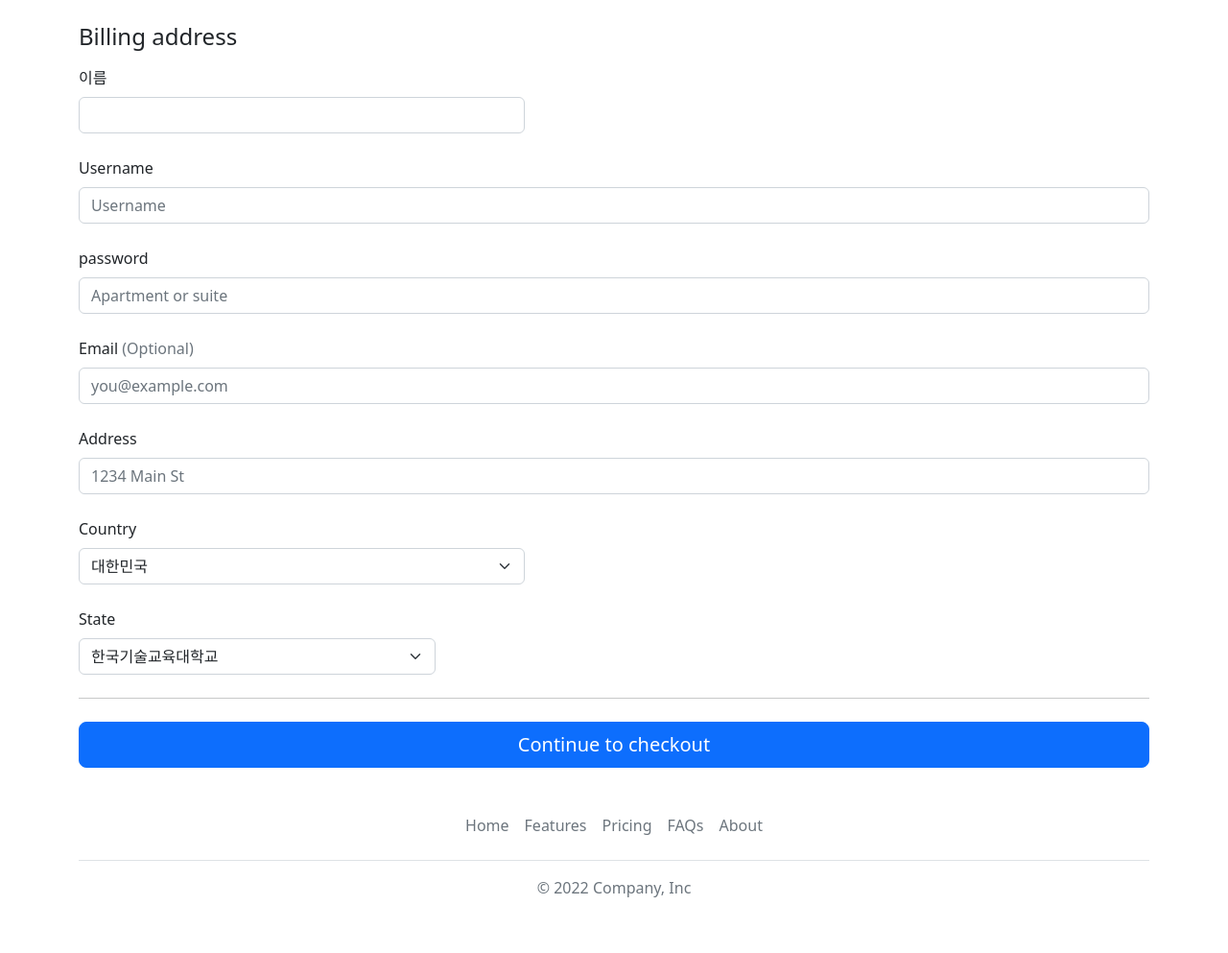
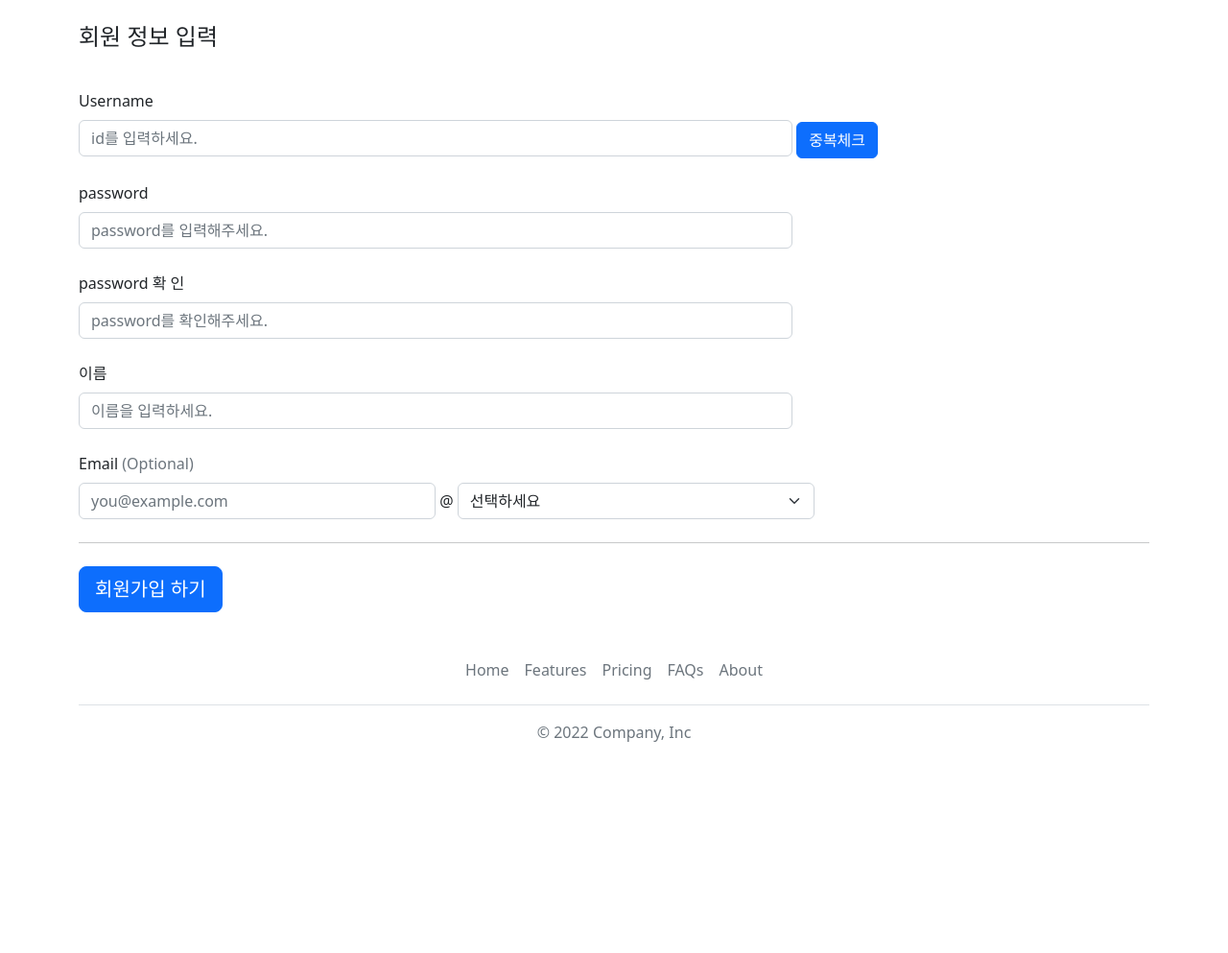
Before and after one commit to SepYoKim6745/SepYo, a PHP site: page /login_form.php in a window 1280 px wide. Shown: the part 72-1065 px from the top of the page at 96% size. After the commit the page ends 845 px from the top, so only its background shows below. Run offline with PHP 8.4, Linux system fonts and the light colour scheme.

Commit message:
아이디 중복 체크

```diff
--- a/project/header.php
+++ b/project/header.php
@@ -18,8 +18,8 @@
         </form>
 
         <div class="text-end">
-          <button type="button" class="btn btn-outline-light me-2" onClick="location.href='login_form.php'">Login</button>
-          <button type="button" class="btn btn-warning">Sign-up</button>
+          <button type="button" class="btn btn-outline-light me-2">Login</button>
+          <button type="button" class="btn btn-warning" onClick="location.href='login_form.php'">Sign-up</button>
         </div>
       </div>
     </div>
--- a/project/member_form.php
+++ b/project/member_form.php
@@ -1,40 +1,140 @@
+<script>
+
+  function check_input(){
+      if(!document.member_form.id.value){
+        alert("아이디를 입력하세요!");
+        document.member_form.id.focus();
+        return;
+      }
+
+      if(!document.member_form.pass.value){
+        alert("비밀번호를 입력하세요!");
+        document.member_form.pass.focus();
+        return;
+      }
+
+      if(!document.member_form.pass_confirm.value){
+        alert("비밀번호 확인을 입력하세요!");
+        document.member_form.pass_confirm.focus();
+        return;
+      }
+
+      if(!document.member_form.name.value){
+        alert("이름을 입력하세요!");
+        document.member.form.name.focus();
+        return;
+      }
+
+      if(!document.member_form.email1.value){
+        alert("이메일을 입력하세요!");
+        document.member_form.email1.focus();
+        return;
+      }
+
+      if(!document.member_form.email2.value){
+        alert("이메일을 입력하세요!");
+        document.member_form.email2.focus();
+        return;
+      }
+
+      if(document.member_form.pass.value != document.member_form.pass_confirm.value){
+        alert("비밀번호가 일치하지 않습니다.\n다시 입력해주세요!");
+        document.member_form.pass.focus();
+        document.member_form.pass.select();
+        return;
+      }
+
+      document.member_form.submit();
+  }
+
+  function reset_form(){
+    document.member_form.id.value = "";
+    document.member_form.pass.value = "";
+    document.member_form.pass_confirm.value = "";
+    document.member_form.name.value = "";
+    document.member_form.email1.value = "";
+    document.member_form.email2.value = "";
+    document.member_form.id.focus();
+    return;
+  }
+
+  function check_id(){
+    window.open("member_check_id.php?id=" + document.member_form.id_form.value, "IDcheck", "left=700, top=300, width=350, height=200, scrollbars=no, resizeable=yes");
+  }
+</script>
 <div class="container">
       <div class="col-12">
         <br>
-        <h4 class="mb-3">Billing address</h4>
-        <form class="needs-validation" method="post" action="member_insert.php" novalidate="">
-            <div class="col-sm-5">
-              <label for="name_form" class="form-label">이름</label>
-              <input type="text" class="form-control" id="name_form" placeholder="" value="" required="">
-              <div class="invalid-feedback">
-                Valid last name is required.
-              </div>
-            </div>
+        <h4 class="mb-3">회원 정보 입력</h4>
+        <form name="member_form"class="needs-validation" method="post" action="member_insert.php" novalidate="">
             <br>
-            <div class="col-12">
-              <label for="username_form" class="form-label">Username</label>
+            <!-- id -->
+            <div class="col-8" style="display : inline-block;">
+              <label for="id_form" class="form-label">Username</label>
               <div class="input-group has-validation">
-                <input type="text" class="form-control" id="username_form" placeholder="Username" required="">
+                <input type="text" name="id" class="form-control" id="id_form" placeholder="id를 입력하세요." required="">
               <div class="invalid-feedback">
                   Your username is required.
                 </div>
               </div>
             </div>
+            <!-- 중복체크 btn -->
+            <input class="btn btn-primary" type="button" id="button1" onclick="check_id();" value="중복체크" />
+
             <br>
-            <div class="col-12">
+            <br>
+            <!-- password -->
+            <div class="col-sm-8">
               <label for="pass_form" class="form-label">password</label>
-              <input type="password" class="form-control" id="pass_form" placeholder="Apartment or suite">
+              <input type="password" name="pass" class="form-control" id="pass_form" placeholder="password를 입력해주세요.">
             </div>
+
             <br>
-            <div class="col-12">
+            <!-- password confirm -->
+            <div class="col-sm-8">
+              <label for="pass_confirm_form" class="form-label">password 확 인</label>
+              <input type="password" name="pass_confirm" class="form-control" id="pass_confirm_form" placeholder="password를 확인해주세요.">
+            </div>
+
+            <br>
+            <!-- name -->
+            <div class="col-sm-8">
+              <label for="name_form" class="form-label">이름</label>
+              <input type="text" name="name" class="form-control" id="name_form" placeholder="이름을 입력하세요." value="" required="">
+
+              <!-- <div class="invalid-feedback">
+                Valid last name is required.
+              </div> -->
+            </div>
+
+            <br>
+
+            <!-- email -->
+            <div class="col-4" style="display : inline-block;">
               <label for="email_form" class="form-label">Email <span class="text-muted">(Optional)</span></label>
-              <input type="email" class="form-control" id="email_form" placeholder="you@example.com">
+              <input type="email" class="form-control col-sm-4" id="email_form" placeholder="you@example.com" name="email1">
               <div class="invalid-feedback">
                 Please enter a valid email address for shipping updates.
               </div>
             </div>
+            @
+            <div class="col-sm-4" style="display : inline-block;">
+              <select class="form-select" aria-label="Default select example" name="email2">
+                <option value="" selected>선택하세요</option>
+                <option value="naver.com">naver.com</option>
+                <option value="gmail.com">gmail.com</option>
+                <option value="daum.net">daum.net</option>
+                <option value="koreatech.ac.kr">koreatech.ac.kr</option>
+              </select>
+
+              <!-- <div class="invalid-feedback">
+                Please enter a valid email address for shipping updates.
+              </div> -->
+            </div>
+
             <br>
-            <div class="col-12">
+
+            <!-- <div class="col-12">
               <label for="address_form" class="form-label">Address</label>
               <input type="text" class="form-control" id="address_form" placeholder="1234 Main St" required="">
               <div class="invalid-feedback">
@@ -54,7 +154,9 @@
                 Please select a valid country.
               </div>
             </div>
+
             <br>
+
             <div class="col-md-4">
               <label for="belong" class="form-label">State</label>
               <select class="form-select" id="belong" required="">
@@ -63,10 +165,10 @@
               <div class="invalid-feedback">
                 Please provide a valid state.
               </div>
-            </div>
+            </div> -->
           <hr class="my-4">
 
-          <button class="w-100 btn btn-primary btn-lg" type="submit">Continue to checkout</button>
+          <button class="w-20 btn btn-primary btn-lg" type="submit">회원가입 하기</button>
         </form>
       </div>
     </div>
```
Also changed, not shown: project/js/test.js (added, +63 -0 lines), project/member_check_id.php (added, +22 -0 lines), project/member_insert.php (added, +37 -0 lines), project/test.html (added).
